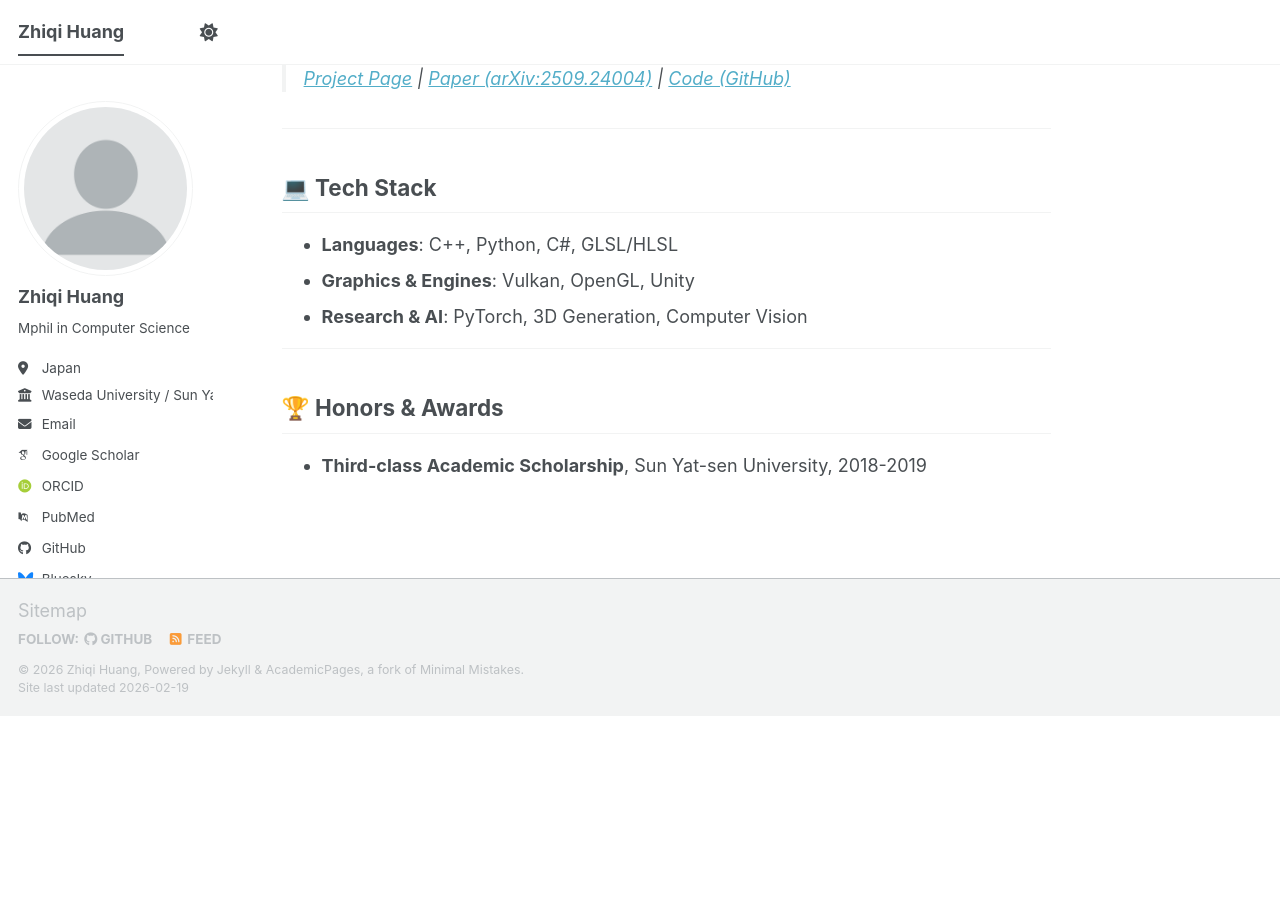
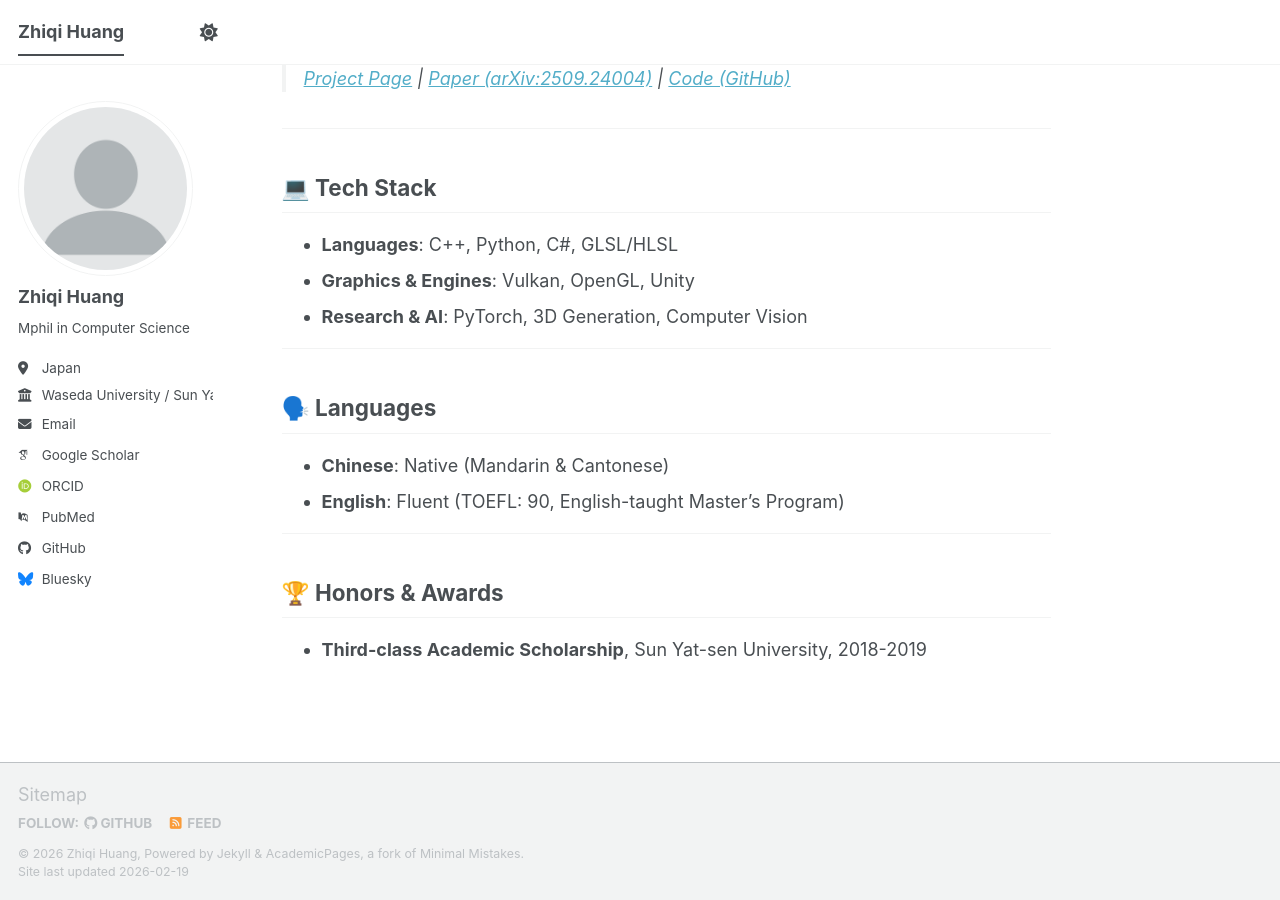
Before and after one commit to huang-zhiqi/huang-zhiqi.github.io, a Jekyll site: the page built from _pages/about.md, in a window 1280 px wide and 900 px high, scrolled down 1736 px. Built offline with Jekyll 4.4.1, drawn with Linux system fonts in a browser that asks for light colours; some web fonts are replaced; a script bundle is joined from its source files by our own code; library files that are not in the unit come from our copies; before the commit the page ends 2452 px from its top, so only the background shows below that; some of the changed text lies outside the part shown.

Commit message:
update the language

```diff
--- a/_pages/about.md
+++ b/_pages/about.md
@@ -19,7 +19,7 @@ Previously, I worked as a **Senior Graphics Engineer** at **4399 Games** for thr
 ## 🎓 Education
 
 * **Waseda University (早稲田大学)**, Tokyo, Japan
-  * *M.Phil in Information Architecture*
+  * *M.Phil in Information Architecture* (English-taught Program)
   * 2025 - 2027.3 (Expected)
   * Research Interest: 3D Generation
   * **GPA: 3.8 / 4.0** (Expected)
@@ -63,6 +63,13 @@ Previously, I worked as a **Senior Graphics Engineer** at **4399 Games** for thr
 
 ---
 
+## 🗣️ Languages
+
+* **Chinese**: Native (Mandarin & Cantonese)
+* **English**: Fluent (TOEFL: 90, English-taught Master's Program)
+
+---
+
 ## 🏆 Honors & Awards
 
 * **Third-class Academic Scholarship**, Sun Yat-sen University, 2018-2019
```
